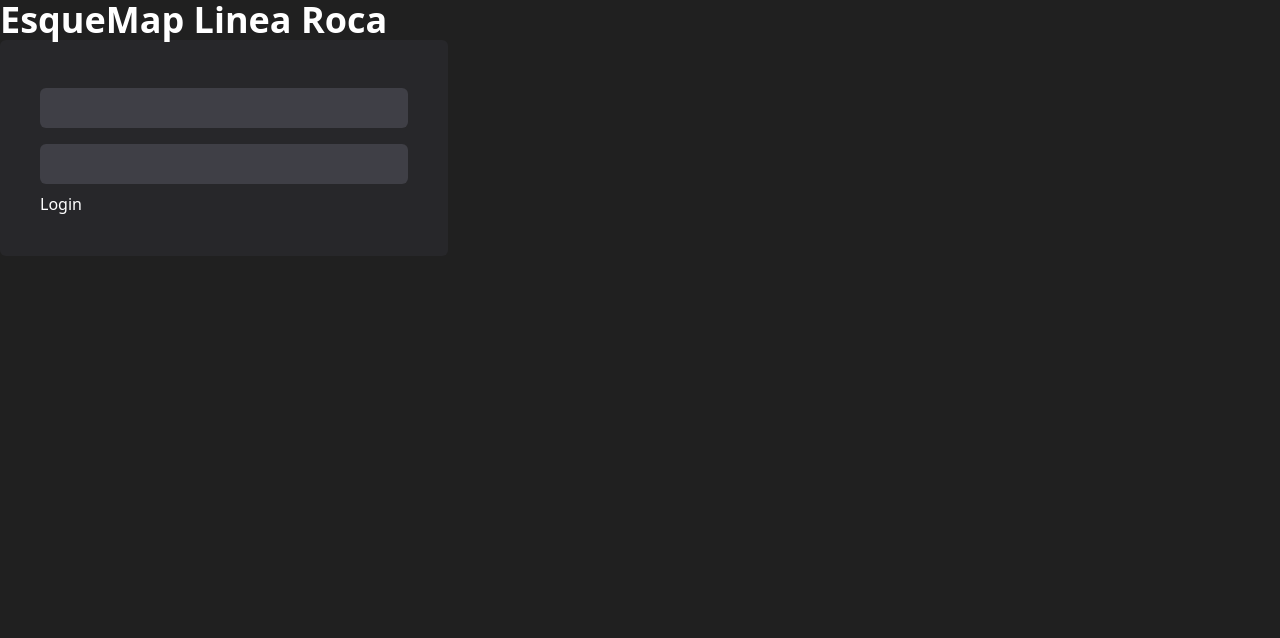
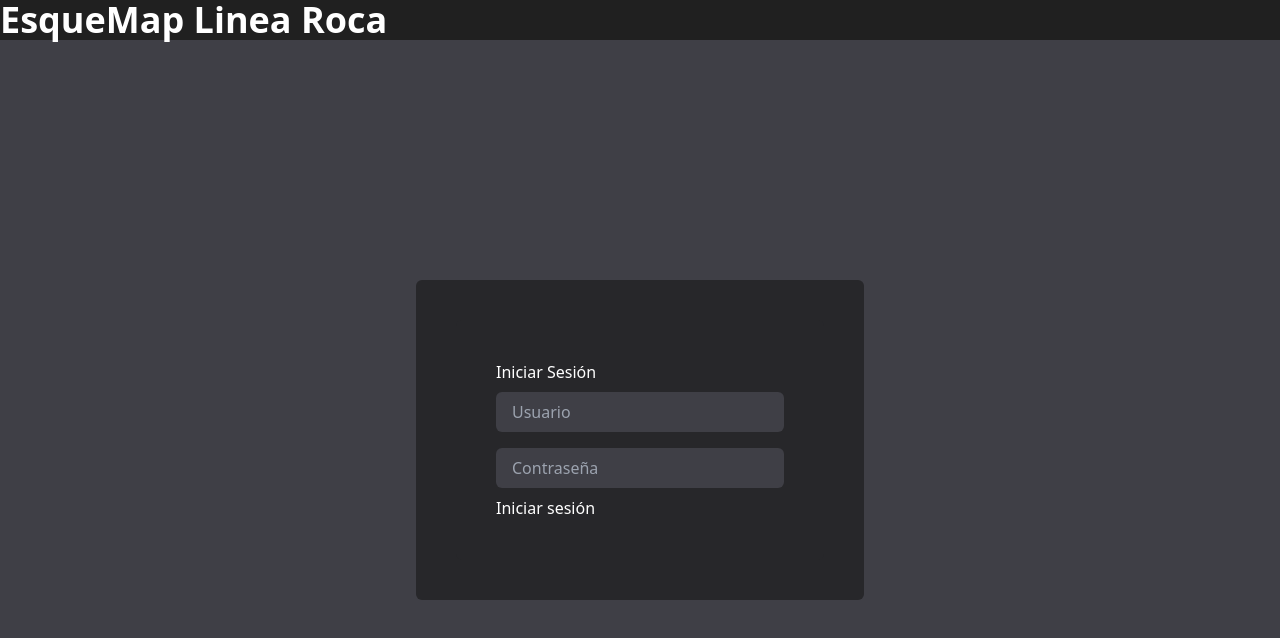
Before and after one commit to Lucho-Vidal/esqueMap-lineaRoca, a React (Vite) app: page /login in a window 1280 px wide. Shown: the top 638 px of the page. Built offline with nearby package versions, Linux system fonts and the light colour scheme.

Commit message:
se agrego routers

```diff
--- a/src/App.tsx
+++ b/src/App.tsx
@@ -1,18 +1,7 @@
-import {BrowserRouter, Routes, Route} from 'react-router-dom';
-import LoginPage from './pages/LoginPage';
+import Routes from './routers/Routes';
 
 function App() {
-    return (
-        <BrowserRouter>
-        <h1 className="text-4xl font-bold">EsqueMap Linea Roca</h1>
-          <Routes>
-            <Route path='/' element={<h1>Home Page</h1>} />
-            <Route path='/login' element={<LoginPage />} />
-            <Route path='/esquema' element={<h1>esquema</h1>} />
-          </Routes>
-
-        </BrowserRouter>
-    );
+  return <Routes />;
 }
 
 export default App;
--- a/src/pages/LoginPage.tsx
+++ b/src/pages/LoginPage.tsx
@@ -1,29 +1,106 @@
-import { useForm } from "react-hook-form";
+// src/LoginPage.tsx
+import React, { useState, useEffect } from 'react';
+import { useNavigate } from 'react-router-dom';
 
-function LoginPage() {
-    const { register, handleSubmit } = useForm();
+const LoginPage: React.FC = () => {
+  const [username, setUsername] = useState('');
+  const [password, setPassword] = useState('');
+  const [loggedIn, setLoggedIn] = useState(false);
+  const [error, setError] = useState('');
+  const correctUsername = 'esquemas';
+  const correctPassword = 'Roca123';
+  const navigate = useNavigate();
+
+  const handleLogin = () => {
+    if (!username || !password) {
+      setError('Por favor, completa todos los campos.');
+      return;
+    }
+    if (username === correctUsername && password === correctPassword) {
+      localStorage.setItem('loggedIn', 'true');
+      setLoggedIn(true);
+      setError('');
+      navigate('/esquemas');
+
+    } else {
+      setError('Usuario o contraseña incorrectos');
+    }
+  };
+
+  const handleLogout = () => {
+    localStorage.removeItem('loggedIn');
+    setLoggedIn(false);
+  };
+
+  useEffect(() => {
+    if (localStorage.getItem('loggedIn') === 'true') {
+      setLoggedIn(true);
+    }
+  }, []);
 
   return (
+    <div className="flex items-center justify-center min-h-screen bg-zinc-700">
       <div className="bg-zinc-800 max-w-md p-10 rounded-md">
-            <form
-                onSubmit={handleSubmit((values) => {
-                    console.log(values);
-                })}
-            >
+      {loggedIn ? (
+        <div>
+          <h1>Bienvenido</h1>
+          <button onClick={handleLogout}>Cerrar sesión</button>
+        </div>
+      ) : (
+        <div className="bg-zinc-800 max-w-md p-10 rounded-md">
+          <h1 className=''>Iniciar Sesión</h1>
+          {error && <p className="text-red-500">{error}</p>}
           <input
             type="text"
-                    {...register("username", { required: true })}
+            placeholder="Usuario"
+            value={username}
+            onChange={(e) => setUsername(e.target.value)}
             className="w-full bg-zinc-700 text-white px-4 py-2 rounded-md my-2"
           />
           <input
             type="password"
-                    {...register("password", { required: true })}
+            placeholder="Contraseña"
+            value={password}
+            onChange={(e) => setPassword(e.target.value)}
             className="w-full bg-zinc-700 text-white px-4 py-2 rounded-md my-2"
           />
-                <button type="submit">Login</button>
-            </form>
+          <button onClick={handleLogin} >Iniciar sesión</button>
+        </div>
+      )}
+    </div>
     </div>
   );
-}
+};
 
 export default LoginPage;
+
+
+// import { useForm } from "react-hook-form";
+
+// function LoginPage() {
+//     const { register, handleSubmit } = useForm();
+
+//     return (
+//         <div className="bg-zinc-800 max-w-md p-10 rounded-md">
+//             <form
+//                 onSubmit={handleSubmit((values) => {
+//                     console.log(values);
+//                 })}
+//             >
+//                 <input
+//                     type="text"
+//                     {...register("username", { required: true })}
+//                     className="w-full bg-zinc-700 text-white px-4 py-2 rounded-md my-2"
+//                 />
+//                 <input
+//                     type="password"
+//                     {...register("password", { required: true })}
+//                     className="w-full bg-zinc-700 text-white px-4 py-2 rounded-md my-2"
+//                 />
+//                 <button type="submit">Login</button>
+//             </form>
+//         </div>
+//     );
+// }
+
+// export default LoginPage;
--- /dev/null
+++ b/src/routers/PrivateRoute.tsx
@@ -0,0 +1,10 @@
+// src/PrivateRoute.tsx
+import React from "react";
+import { Navigate, Outlet } from "react-router-dom";
+
+const PrivateRoute: React.FC = () => {
+    const isAuthenticated = localStorage.getItem("loggedIn") === "true";
+    return isAuthenticated ? <Outlet /> : <Navigate to="/login" replace />;
+};
+
+export default PrivateRoute;
--- /dev/null
+++ b/src/routers/Routes.tsx
@@ -0,0 +1,21 @@
+import { BrowserRouter, Routes, Route,Navigate  } from "react-router-dom";
+import LoginPage from "../pages/LoginPage";
+import PrivateRoute from './PrivateRoute';
+import Esquemas from '../components/Esquemas'
+
+function App() {
+    return (
+        <BrowserRouter>
+            <h1 className="text-4xl font-bold">EsqueMap Linea Roca</h1>
+            <Routes>
+                <Route path="/login" element={<LoginPage />} />
+                <Route element={<PrivateRoute />}>
+                    <Route path="/esquemas" element={<Esquemas />} />
+                </Route>
+                <Route path="*" element={<Navigate to="/esquemas" />} />
+            </Routes>
+        </BrowserRouter>
+    );
+}
+
+export default App;
```
Lines whose indentation alone changed are shown as unchanged.
